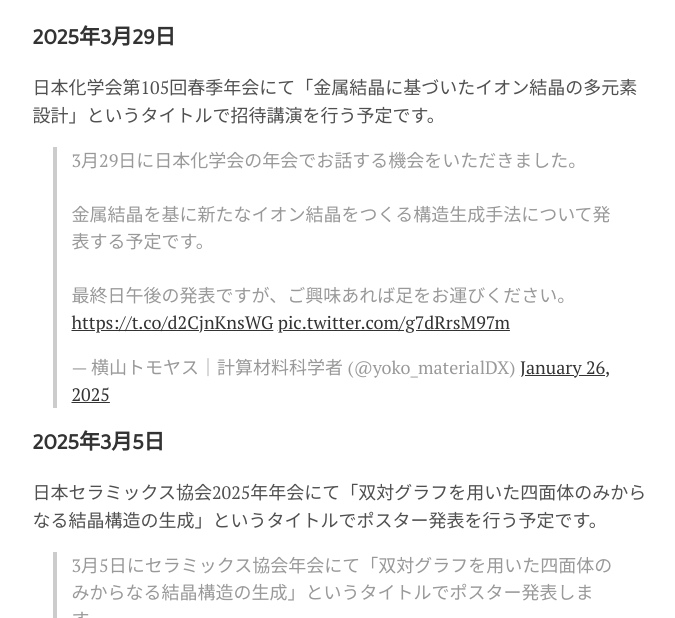
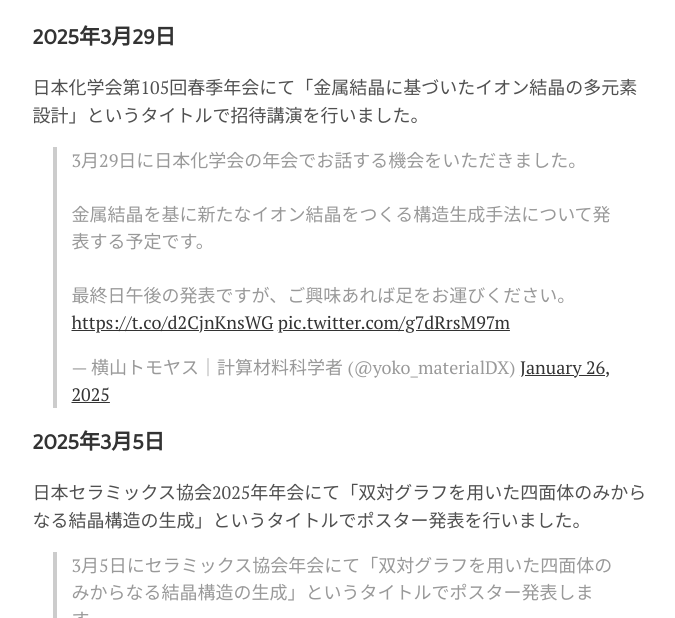
Before and after one commit to yokoyamatomoyasu/yokoyamatomoyasu.github.io, a Jekyll site: the page built from menu/news.md, in a window 1280 px wide and 900 px high. Shown: the part 196-814 px from the top of the window, without its empty margins (300-975 px from the left). Built offline with Jekyll 4.4.1, drawn with Linux system fonts in a browser that asks for light colours; comment, search, counter and statistics services are not loaded.

Commit message:
GitHub pages site with Jekyll

```diff
--- a/menu/news.md
+++ b/menu/news.md
@@ -7,11 +7,11 @@ permalink: /news
 
 
 ### 2025年3月29日
-日本化学会第105回春季年会にて「金属結晶に基づいたイオン結晶の多元素設計」というタイトルで招待講演を行う予定です。
+日本化学会第105回春季年会にて「金属結晶に基づいたイオン結晶の多元素設計」というタイトルで招待講演を行いました。
 <blockquote class="twitter-tweet"><p lang="ja" dir="ltr">3月29日に日本化学会の年会でお話する機会をいただきました。<br><br>金属結晶を基に新たなイオン結晶をつくる構造生成手法について発表する予定です。<br><br>最終日午後の発表ですが、ご興味あれば足をお運びください。<a href="https://t.co/d2CjnKnsWG">https://t.co/d2CjnKnsWG</a> <a href="https://t.co/g7dRrsM97m">pic.twitter.com/g7dRrsM97m</a></p>&mdash; 横山トモヤス｜計算材料科学者 (@yoko_materialDX) <a href="https://twitter.com/yoko_materialDX/status/1883469934732206324?ref_src=twsrc%5Etfw">January 26, 2025</a></blockquote> <script async src="https://platform.twitter.com/widgets.js" charset="utf-8"></script>
 
 ### 2025年3月5日
-日本セラミックス協会2025年年会にて「双対グラフを用いた四面体のみからなる結晶構造の生成」というタイトルでポスター発表を行う予定です。
+日本セラミックス協会2025年年会にて「双対グラフを用いた四面体のみからなる結晶構造の生成」というタイトルでポスター発表を行いました。
 <blockquote class="twitter-tweet"><p lang="ja" dir="ltr">3月5日にセラミックス協会年会にて「双対グラフを用いた四面体のみからなる結晶構造の生成」というタイトルでポスター発表します。<br><br>四面体のみから結晶構造を生成してみたという話で、手法の課題についても説明予定です。<br><br>ご参加の方はぜひご議論のほどお願いいたします。<a href="https://t.co/VZFjIcBOnF">https://t.co/VZFjIcBOnF</a> <a href="https://t.co/DvpennTgMN">pic.twitter.com/DvpennTgMN</a></p>&mdash; 横山トモヤス｜計算材料科学者 (@yoko_materialDX) <a href="https://twitter.com/yoko_materialDX/status/1893616797963948035?ref_src=twsrc%5Etfw">February 23, 2025</a></blockquote> <script async src="https://platform.twitter.com/widgets.js" charset="utf-8"></script>
 
 ### 2025年2月7日
```
Also changed, not shown: menu/about.md (+3 -1 lines).
